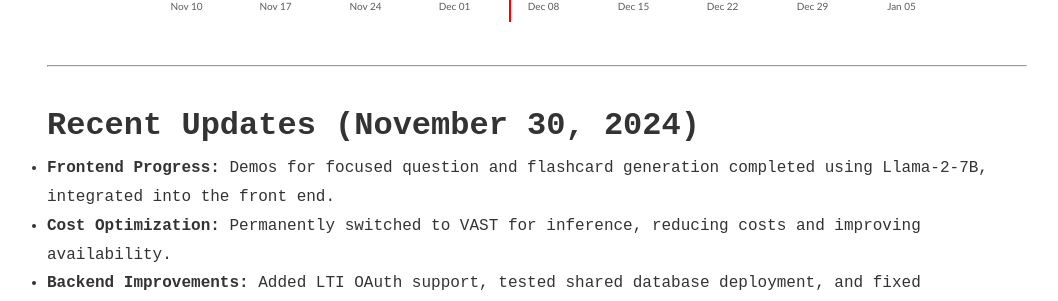
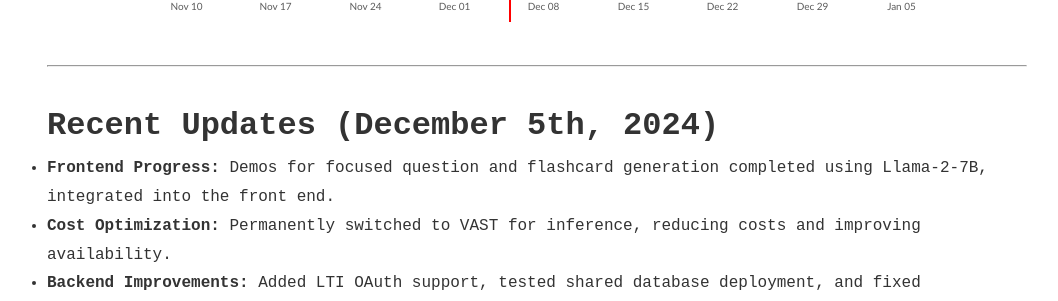
Before and after one commit to kora-edu/kora-edu.github.io, a Jekyll site: the page built from index.html, in a window 1280 px wide. Shown: the part 777-1078 px from the top of the page, without its empty margins (103-1161 px from the left). Built offline with Jekyll 4.4.1, drawn with Linux system fonts in a browser that asks for light colours; the list of posts is cut into pages by our own code.

Commit message:
template

```diff
--- a/index.html
+++ b/index.html
@@ -53,7 +53,7 @@ gantt
 <hr>
 
 <!-- KORA Notices Section -->
-<h2>Recent Updates (November 30, 2024)</h2>
+<h2>Recent Updates (December 5th, 2024)</h2>
 <div class="notices">
   <ul>
     <li><strong>Frontend Progress:</strong> Demos for focused question and flashcard generation completed using Llama-2-7B, integrated into the front end.</li>
```
